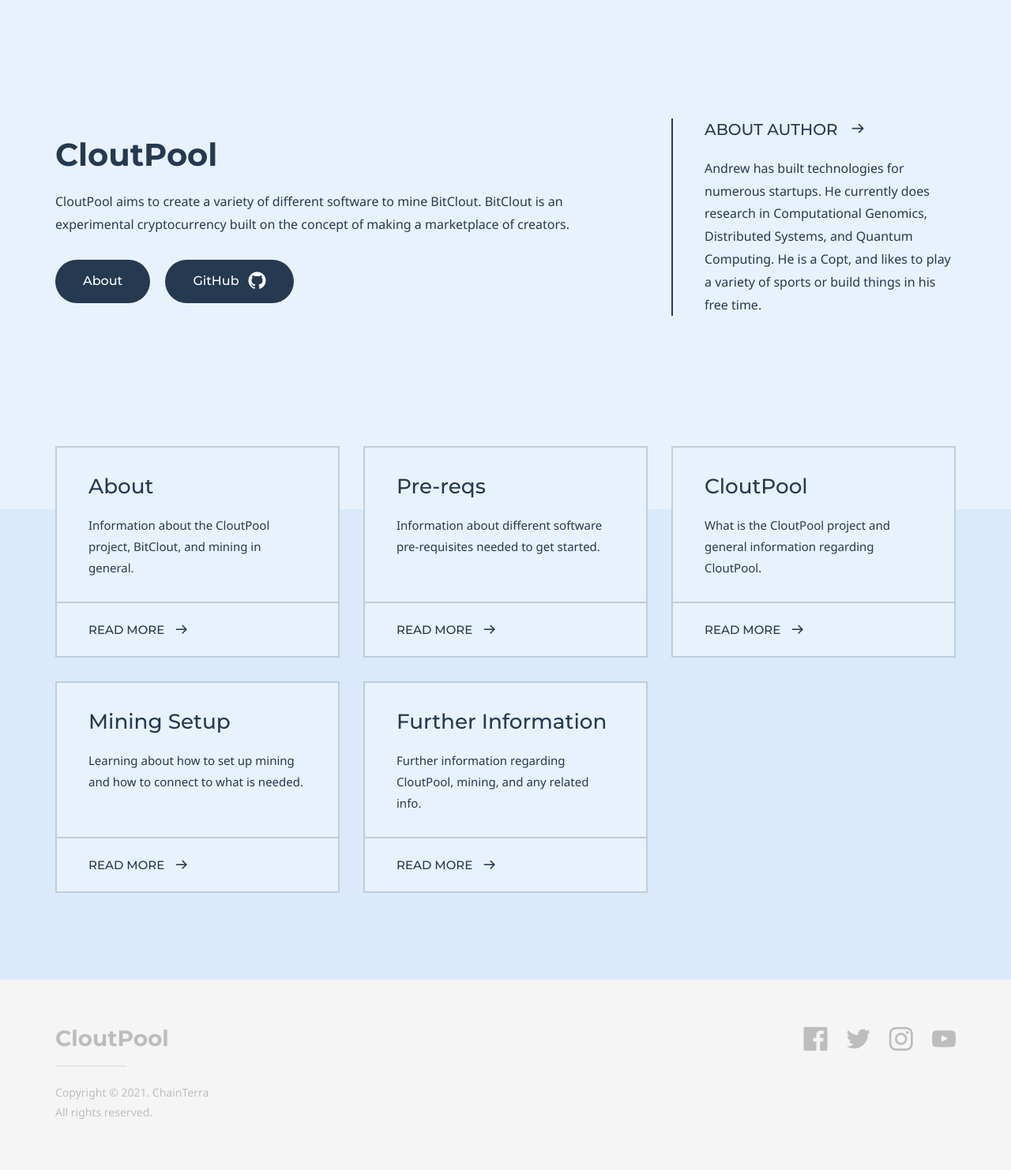
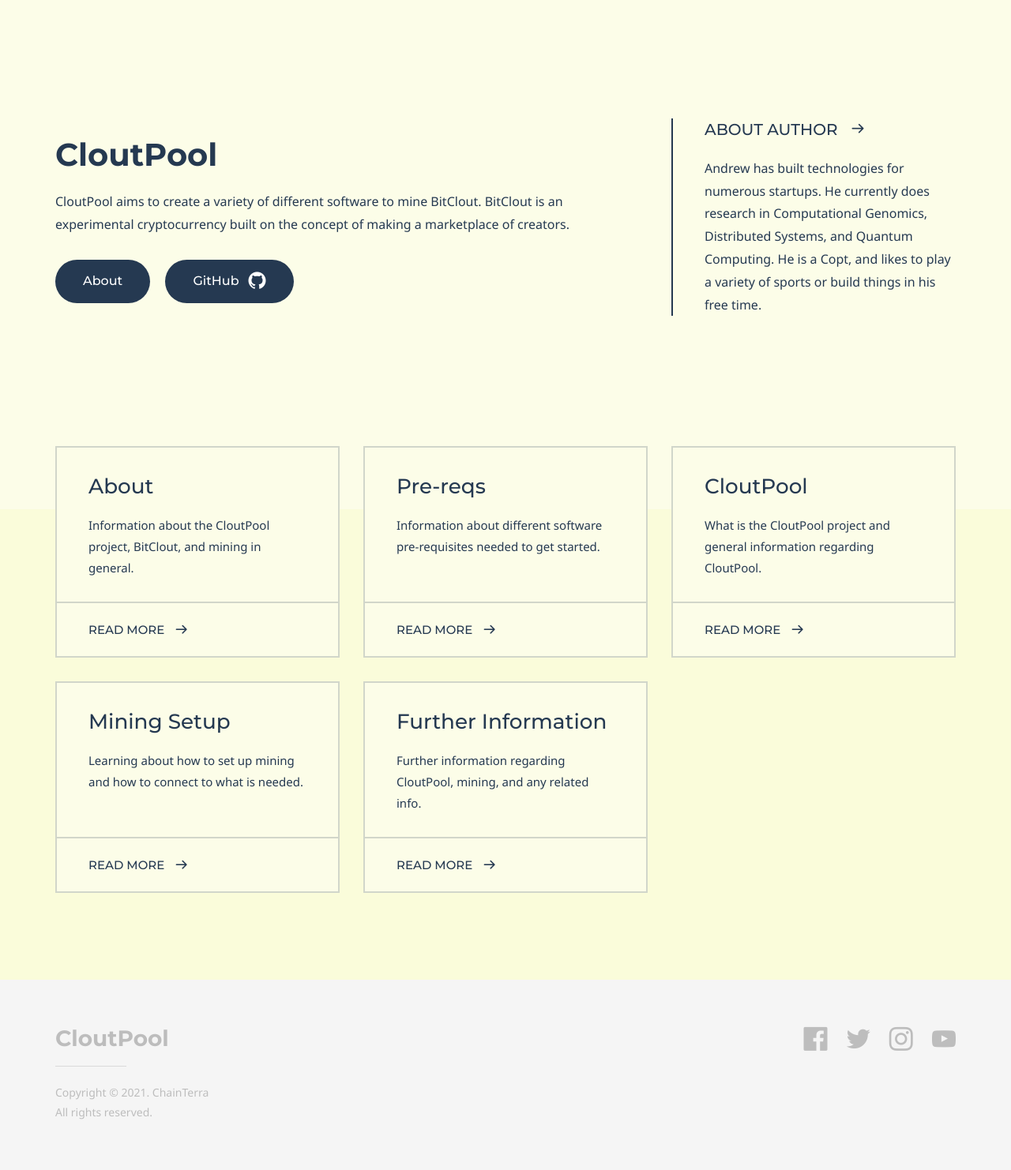
Before and after one commit to ChainTerra/BTCLT-Guide, a Jekyll site: the page built from index.md, in a window 1280 px wide. Shown: the whole page at 79% size. Built offline with Jekyll 4.4.1, drawn with Linux system fonts in a browser that asks for light colours; some web fonts are replaced.

Commit message:
Update _config.yml

```diff
--- a/_config.yml
+++ b/_config.yml
@@ -1,7 +1,7 @@
 # Theme settings
 doks:
-    baseurl:
-    color_theme: # Available themes: blue (default), green, purple, red and yellow
+    baseurl: https://chainterra.github.io/BTCLT-Guide/
+    color_theme: yellow # Available themes: blue (default), green, purple, red and yellow
     header:
         logo:
             text: CloutPool
```
